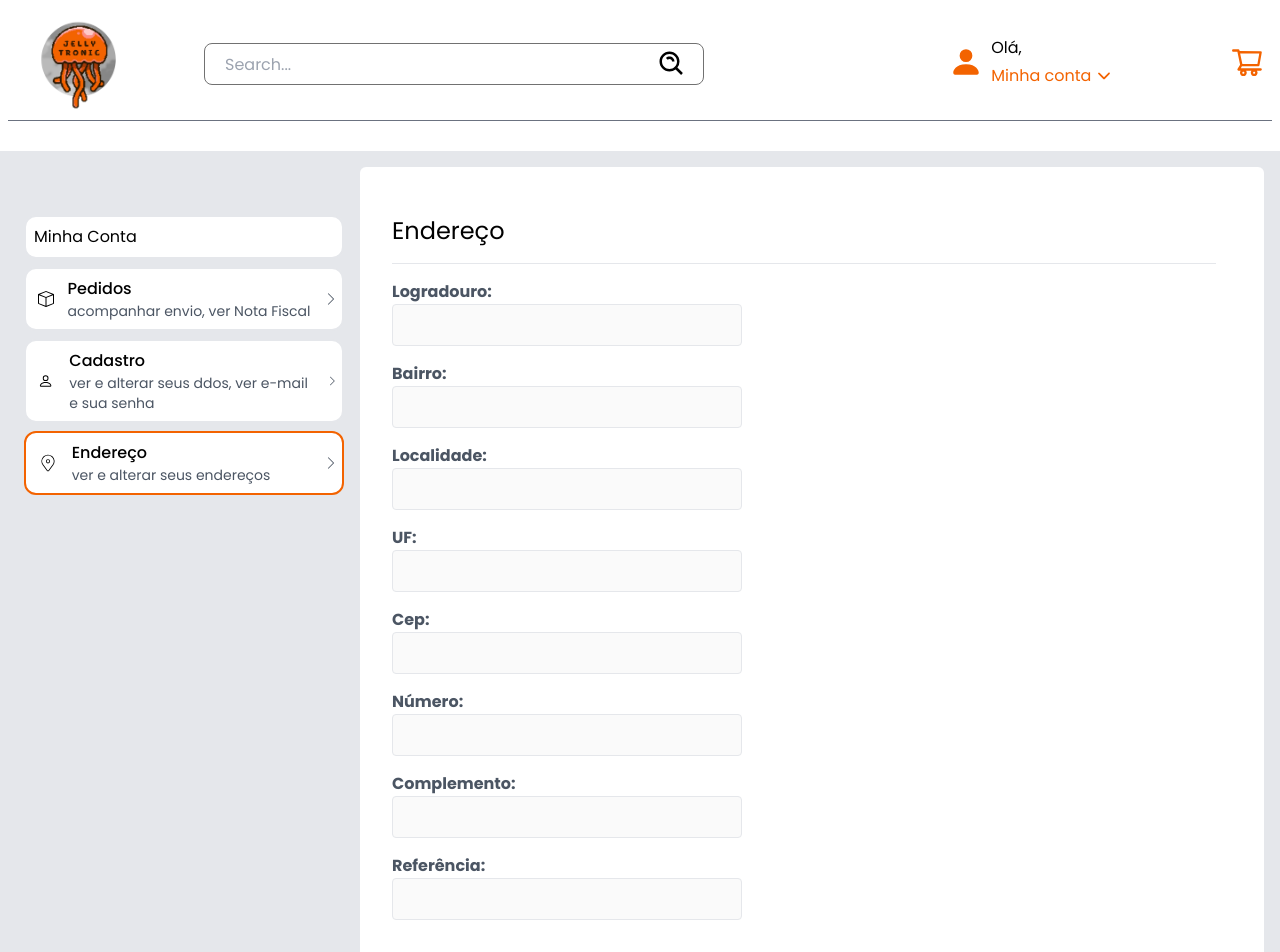
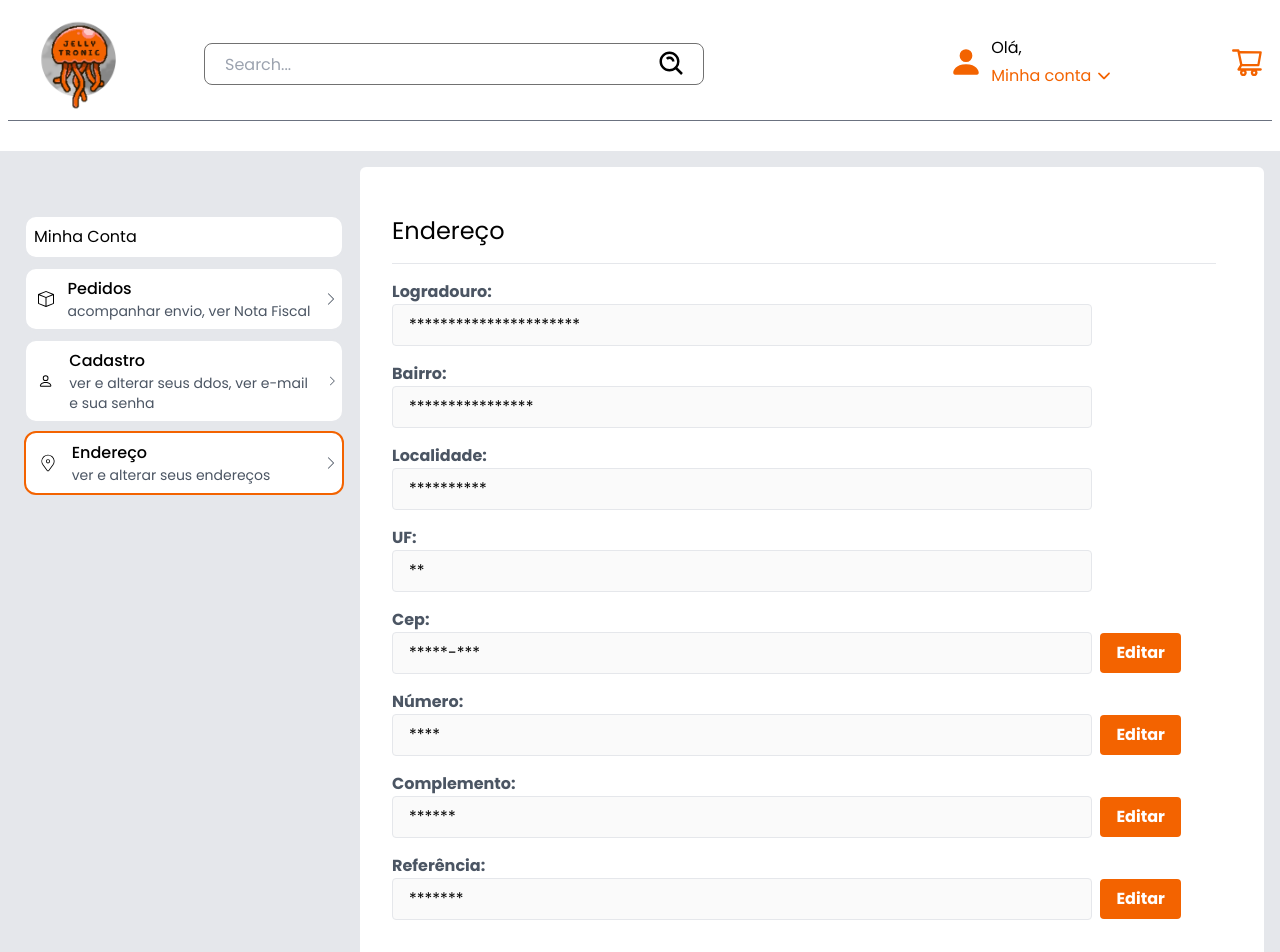
Before and after one commit to JellyTronic/JellyTronicClient, a Next.js app: page /minha-conta/endereco in a window 1280 px wide. Shown: the top 952 px of the page. Built offline with nearby package versions, Linux system fonts and the light colour scheme; no server answers; sample sign-in values are in the browser's storage.

Commit message:
Fix: New address data update features for customers

```diff
--- a/src/app/minha-conta/endereco/page.tsx
+++ b/src/app/minha-conta/endereco/page.tsx
@@ -3,20 +3,182 @@
 "use client";
 import React, { useEffect, useState } from "react";
 import Sidebar from "../../../components/sidebar"; // Componente da barra lateral
-import { perfil } from "@/utils/apiUrl";
-import Image from "next/image";
+import { apiAtualizarEndereco, apiCadastro, perfil } from "@/utils/apiUrl";
+import "./page.css";
+import Swal from "sweetalert2";
 
 const Endereco = () => {
+  const [token, setToken] = useState("");
   const [isAuthenticated, setIsAuthenticated] = useState(false);
+  const [cep, setCep] = useState("*****-***");
+  const [number, setNumber] = useState("****");
+  const [complement, setComplement] = useState("******");
+  const [reference, setReference] = useState("*******");
+  const [logradouro, setLogradouro] = useState("**********************");
+  const [bairro, setBairro] = useState("****************");
+  const [localidade, setLocalidade] = useState("**********");
+  const [uf, setUf] = useState("**");
+  const [addressId, setAddressId] = useState();
 
-  const [cep, setCep] = useState("");
-  const [number, setNumber] = useState("");
-  const [complement, setComplement] = useState("");
-  const [reference, setReference] = useState("");
-  const [logradouro, setLogradouro] = useState("");
-  const [bairro, setBairro] = useState("");
-  const [localidade, setLocalidade] = useState("");
-  const [uf, setUf] = useState("");
+  const [editandoCep, setEditandoCep] = useState(false);
+  const [editandoNumber, setEditandoNumber] = useState(false);
+  const [editandoComplement, setEditandoComplement] = useState(false);
+  const [editandoReference, setEditandoReference] = useState(false);
+
+  const [isLoadingCep, setIsLoadingCep] = useState(false);
+  const [isLoadingNumber, setIsLoadingNumber] = useState(false);
+  const [isLoadingComplement, setIsLoadingComplement] = useState(false);
+  const [isLoadingReference, setIsLoadingReference] = useState(false);
+
+  const handleEdicaoCep = async () => {
+    if (editandoCep) {
+      try {
+        setIsLoadingCep(true);
+        const response = await fetch(
+          `${apiAtualizarEndereco.api_local}/${addressId}`,
+          {
+            method: "PATCH",
+            headers: {
+              "Content-Type": "application/json",
+              Authorization: `Bearer ${token}`,
+            },
+            body: JSON.stringify({ cep }),
+          }
+        );
+
+        if (response.ok) {
+          const data = await response.json();
+          setIsLoadingCep(false);
+          Swal.fire("Cep atualizado!", data, "success");
+        } else {
+          if (response.status === 400) {
+            const errorData = await response.json();
+            const { message } = errorData;
+            setIsLoadingCep(false);
+            Swal.fire("Erro ao atualizar!", message, "error");
+          }
+        }
+      } catch (error) {
+        console.error(error);
+      }
+    }
+    setEditandoCep(!editandoCep);
+  };
+  const handleEdicaoNumber = async () => {
+    if (editandoNumber) {
+      setIsLoadingNumber(true);
+      try {
+        const response = await fetch(
+          `${apiAtualizarEndereco.api_local}/${addressId}`,
+          {
+            method: "PATCH",
+            headers: {
+              "Content-Type": "application/json",
+              Authorization: `Bearer ${token}`,
+            },
+            body: JSON.stringify({ number }),
+          }
+        );
+
+        if (response.ok) {
+          const data = await response.json();
+          setIsLoadingNumber(false);
+          Swal.fire("Número atualizado!", data, "success");
+        } else {
+          if (response.status === 400) {
+            const errorData = await response.json();
+            const { message } = errorData;
+            setIsLoadingNumber(false);
+            Swal.fire("Erro ao atualizar!", message, "error");
+          }
+        }
+      } catch (error) {
+        console.error(error);
+      }
+    }
+    setEditandoNumber(!editandoNumber);
+  };
+  const handleEdicaoComplement = async () => {
+    if (editandoComplement) {
+      try {
+        setIsLoadingComplement(true);
+        const response = await fetch(
+          `${apiAtualizarEndereco.api_local}/${addressId}`,
+          {
+            method: "PATCH",
+            headers: {
+              "Content-Type": "application/json",
+              Authorization: `Bearer ${token}`,
+            },
+            body: JSON.stringify({ complement }),
+          }
+        );
+
+        if (response.ok) {
+          const data = await response.json();
+          setIsLoadingComplement(false);
+          Swal.fire("Complemento atualizado!", data, "success");
+        } else {
+          if (response.status === 400) {
+            const errorData = await response.json();
+            const { message } = errorData;
+            setIsLoadingComplement(false);
+            Swal.fire("Erro ao atualizar!", message, "error");
+          }
+        }
+      } catch (error) {
+        console.error(error);
+      }
+    }
+    setEditandoComplement(!editandoComplement);
+  };
+  const handleEdicaoReference = async () => {
+    if (editandoReference) {
+      try {
+        setIsLoadingReference(true);
+        const response = await fetch(
+          `${apiAtualizarEndereco.api_local}/${addressId}`,
+          {
+            method: "PATCH",
+            headers: {
+              "Content-Type": "application/json",
+              Authorization: `Bearer ${token}`,
+            },
+            body: JSON.stringify({ reference }),
+          }
+        );
+
+        if (response.ok) {
+          const data = await response.json();
+          setIsLoadingReference(false);
+          Swal.fire("Referência atualizada!", data, "success");
+        } else {
+          if (response.status === 400) {
+            const errorData = await response.json();
+            const { message } = errorData;
+            setIsLoadingReference(false);
+            Swal.fire("Erro ao atualizar!", message, "error");
+          }
+        }
+      } catch (error) {
+        console.error(error);
+      }
+    }
+    setEditandoReference(!editandoReference);
+  };
+
+  const handleChangeCep = (e: any) => {
+    setCep(e.target.value);
+  };
+  const handleChangeNumber = (e: any) => {
+    setNumber(e.target.value);
+  };
+  const handleChangeComplement = (e: any) => {
+    setComplement(e.target.value);
+  };
+  const handleChangeReference = (e: any) => {
+    setReference(e.target.value);
+  };
 
   useEffect(() => {
     const currentToken = sessionStorage.getItem("secretToken");
@@ -26,7 +188,7 @@ const Endereco = () => {
       window.location.href = "/login";
     } else {
       setIsAuthenticated(true);
-
+      setToken(currentToken);
       fetch(`${perfil.api_online}/${id}`, {
         headers: {
           Authorization: `Bearer ${currentToken}`,
@@ -37,6 +199,7 @@ const Endereco = () => {
         .then((data) => {
           const newCep = data.data.deliveryAddress.cep.replace("-", "");
           setCep(newCep);
+          setAddressId(data.data.deliveryAddress.id);
           setComplement(data.data.deliveryAddress.complement);
           setNumber(data.data.deliveryAddress.number);
           setReference(data.data.deliveryAddress.reference);
@@ -123,8 +286,21 @@ const Endereco = () => {
                         type="text"
                         value={cep}
                         className="form-input border rounded py-2 px-4"
-                        disabled
+                        disabled={!editandoCep}
+                        onChange={handleChangeCep}
                       />
+                      <button
+                        className="ml-2 py-2 px-4 bg-blue-500 hover:bg-blue-700 text-white font-bold rounded buttonChange"
+                        onClick={handleEdicaoCep}
+                      >
+                        {isLoadingCep ? (
+                          <div className="h-6 w-6 border-4 border-l-gray-200 border-r-gray-200 border-b-gray-200 border-t-primary animate-spin ease-linear rounded-full"></div>
+                        ) : editandoCep ? (
+                          "Salvar"
+                        ) : (
+                          "Editar"
+                        )}
+                      </button>
                     </div>
                     <div className="mb-4">
                       <label className="block text-gray-600 font-bold">
@@ -134,8 +310,21 @@ const Endereco = () => {
                         type="text"
                         value={number}
                         className="form-input border rounded py-2 px-4"
-                        disabled
+                        disabled={!editandoNumber}
+                        onChange={handleChangeNumber}
                       />
+                      <button
+                        className="ml-2 py-2 px-4 bg-blue-500 hover:bg-blue-700 text-white font-bold rounded buttonChange"
+                        onClick={handleEdicaoNumber}
+                      >
+                        {isLoadingNumber ? (
+                          <div className="h-6 w-6 border-4 border-l-gray-200 border-r-gray-200 border-b-gray-200 border-t-primary animate-spin ease-linear rounded-full"></div>
+                        ) : editandoNumber ? (
+                          "Salvar"
+                        ) : (
+                          "Editar"
+                        )}
+                      </button>
                     </div>
                     <div className="mb-4">
                       <label className="block text-gray-600 font-bold">
@@ -145,8 +334,21 @@ const Endereco = () => {
                         type="text"
                         value={complement}
                         className="form-input border rounded py-2 px-4"
-                        disabled
+                        disabled={!editandoComplement}
+                        onChange={handleChangeComplement}
                       />
+                      <button
+                        className="ml-2 py-2 px-4 bg-blue-500 hover:bg-blue-700 text-white font-bold rounded buttonChange"
+                        onClick={handleEdicaoComplement}
+                      >
+                        {isLoadingComplement ? (
+                          <div className="h-6 w-6 border-4 border-l-gray-200 border-r-gray-200 border-b-gray-200 border-t-primary animate-spin ease-linear rounded-full"></div>
+                        ) : editandoComplement ? (
+                          "Salvar"
+                        ) : (
+                          "Editar"
+                        )}
+                      </button>
                     </div>
                     <div className="mb-4">
                       <label className="block text-gray-600 font-bold">
@@ -156,14 +358,29 @@ const Endereco = () => {
                         type="text"
                         value={reference}
                         className="form-input border rounded py-2 px-4"
-                        disabled
+                        disabled={!editandoReference}
+                        onChange={handleChangeReference}
                       />
+                      <button
+                        className="ml-2 py-2 px-4 bg-blue-500 hover:bg-blue-700 text-white font-bold rounded buttonChange"
+                        onClick={handleEdicaoReference}
+                      >
+                        {isLoadingReference ? (
+                          <div className="h-6 w-6 border-4 border-l-gray-200 border-r-gray-200 border-b-gray-200 border-t-primary animate-spin ease-linear rounded-full"></div>
+                        ) : editandoReference ? (
+                          "Salvar"
+                        ) : (
+                          "Editar"
+                        )}
+                      </button>
                     </div>
                   </div>
                 </div>
               </div>
             ) : (
-              <div>Carregando...</div>
+              <div className="container flex flex-col items-center justify-center mt-52">
+                <div className="h-12 w-12 border-4 border-l-gray-200 border-r-gray-200 border-b-gray-200 border-t-primary animate-spin ease-linear rounded-full"></div>
+              </div>
             )}
           </div>
         </main>
```
